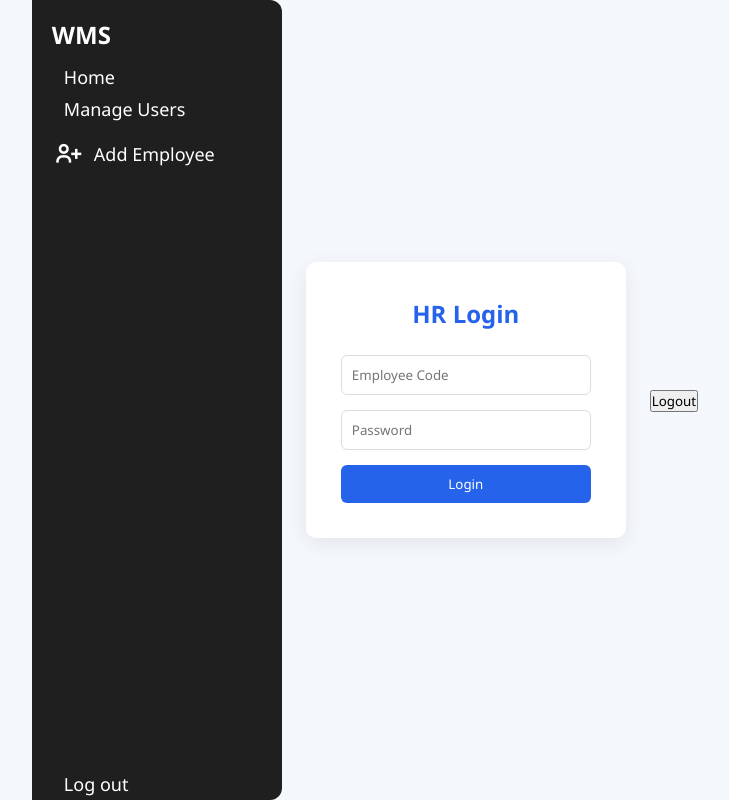
After one commit to PasitSilanil67070111Kmitl/Project-Webprogramming-2026, a Node server app: template views/login.ejs in a window 1280 px wide. The commit adds this page. Shown: the whole page, without its empty margins (275-1004 px from the left). Run offline with Node 20, Linux system fonts and the light colour scheme; the template is opened without the code that fills it, so the values that code supplies are empty; some libraries are stand-ins or nearby versions.

Commit message:
add login.ejs

```diff
--- a/index.js
+++ b/index.js
@@ -1,28 +1,40 @@
 const express = require('express');
 const app = express();
 const port = 3000;
+
 const expressLayouts = require('express-ejs-layouts');
+const session = require('express-session');
 
 const authRoutes = require('./routes/auth');
 const adminRoutes = require('./routes/admin');
 const employeeRoutes = require('./routes/employee');
 
-// static
+// static files
 app.use(express.static('public'));
 
-// template
+// template engine
 app.set('view engine', 'ejs');
 app.use(expressLayouts);
 app.set('layout', 'layouts/main');
+
+// form
 app.use(express.urlencoded({ extended: true }));
 
-// กัน activePage error
+// session
+app.use(session({
+    secret: 'hr-system-secret',
+    resave: false,
+    saveUninitialized: false
+}));
+
+// global variables
 app.use((req, res, next) => {
     res.locals.activePage = '';
+    res.locals.user = req.session.user || null;
     next();
 });
 
-// ✅ หน้าแรก
+// home
 app.get('/', (req, res) => {
     res.render('home');
 });
@@ -32,6 +44,7 @@ app.use('/', authRoutes);
 app.use('/admin', adminRoutes);
 app.use('/', employeeRoutes);
 
+// start server
 app.listen(port, () => {
-    console.log(`listening to port ${port}`);
+    console.log(`Server running at http://localhost:${port}`);
 });
--- a/package.json
+++ b/package.json
@@ -3,6 +3,7 @@
     "ejs": "^4.0.1",
     "express": "^5.2.1",
     "express-ejs-layouts": "^2.5.1",
+    "express-session": "^1.19.0",
     "mysql2": "^3.17.1"
   }
 }
--- a/views/layouts/main.ejs
+++ b/views/layouts/main.ejs
@@ -17,7 +17,7 @@
         <li>
             <a href="/">
                 <i class="bx bx-dashboard"></i>
-                <span>Dashboard</span>
+                <span>Home</span>
             </a>
         </li>
 
@@ -49,6 +49,8 @@
 <main>
     <%- body %>
 </main>
-
+<form action="/logout" method="GET">
+<button type="submit">Logout</button>
+</form>
 </body>
 </html>
--- /dev/null
+++ b/views/login.ejs
@@ -0,0 +1,72 @@
+<!DOCTYPE html>
+<html>
+<head>
+<meta charset="UTF-8">
+<title>Login</title>
+
+<style>
+body{
+margin:0;
+height:100vh;
+display:flex;
+justify-content:center;
+align-items:center;
+background:#f4f7fb;
+font-family:Arial;
+}
+
+.login-box{
+width:320px;
+background:white;
+padding:35px;
+border-radius:10px;
+box-shadow:0 5px 20px rgba(0,0,0,0.08);
+}
+
+.login-box h2{
+text-align:center;
+margin-bottom:25px;
+color:#2563eb;
+}
+
+.login-box input{
+width:100%;
+padding:10px;
+margin-bottom:15px;
+border:1px solid #ddd;
+border-radius:6px;
+}
+
+.login-box button{
+width:100%;
+padding:10px;
+background:#2563eb;
+border:none;
+border-radius:6px;
+color:white;
+cursor:pointer;
+}
+</style>
+
+</head>
+
+<body>
+
+<div class="login-box">
+
+<h2>HR Login</h2>
+
+<form action="/login" method="POST">
+
+<input type="text" name="employee_code" placeholder="Employee Code" required>
+
+<input type="password" name="password" placeholder="Password" required>
+
+<button type="submit">Login</button>
+
+</form>
+
+</div>
+
+</body>
+</html>
```
Also changed, not shown: middleware/authMiddleware.js (added, +8 -0 lines), routes/admin.js (+17 -74 lines), routes/auth.js (+39 -17 lines), views/admin/admin_users.ejs (+9 -8 lines), views/home.ejs (+1 -42 lines), 1 other file.
